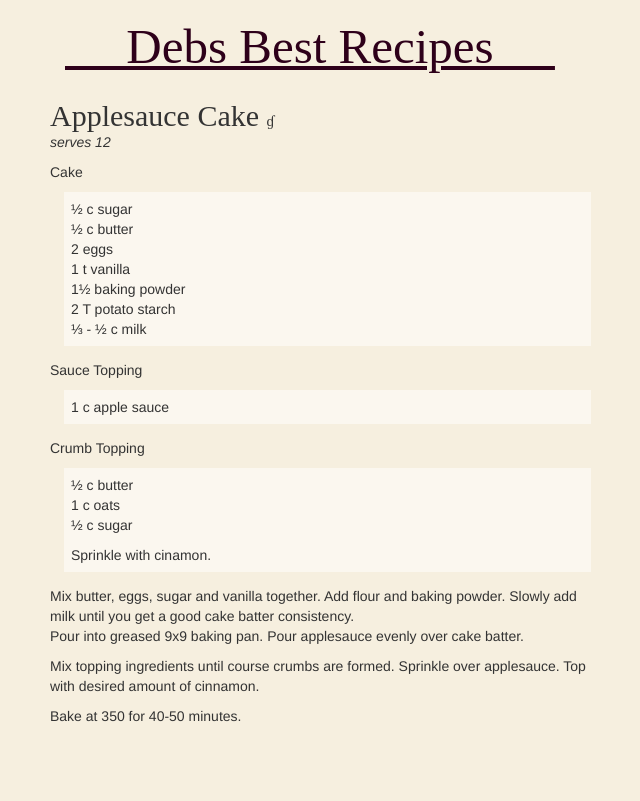
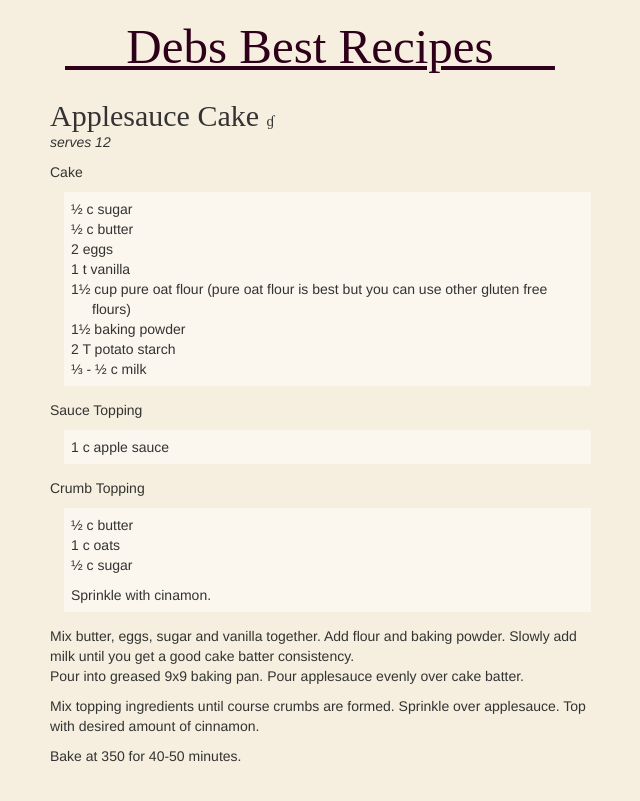
Before and after one commit to JonahBraun/debs-recipes, a Jekyll site: the page built from _posts/2014-05-21-applesaucecake.md, in a window 1280 px wide. Shown: the top 801 px of the page, without its empty margins (5-645 px from the left). Built offline with Jekyll 4.4.1, drawn with Linux system fonts in a browser that asks for light colours; nearby versions of some CDN libraries; some web fonts are replaced; Markdown is read by kramdown in place of the engine named in the settings.

Commit message:
Update 2014-05-21-applesaucecake.md

```diff
--- a/_posts/2014-05-21-applesaucecake.md
+++ b/_posts/2014-05-21-applesaucecake.md
@@ -11,6 +11,7 @@ Cake
 - ½ c butter
 - 2 eggs
 - 1 t vanilla
+- 1½ cup pure oat flour (pure oat flour is best but you can use other gluten free flours)
 - 1½ baking powder
 - 2 T potato starch
 - ⅓ - ½ c milk
```
